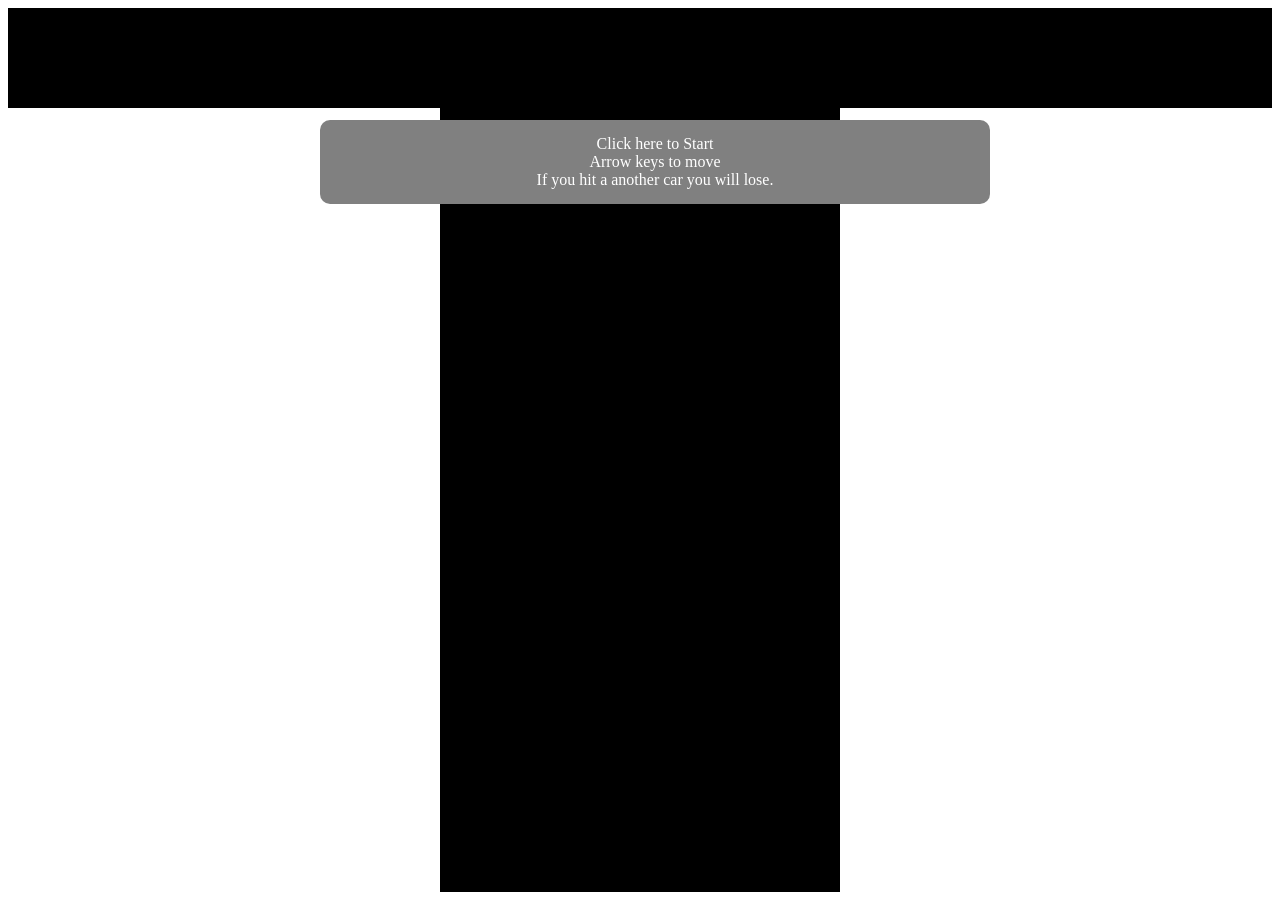
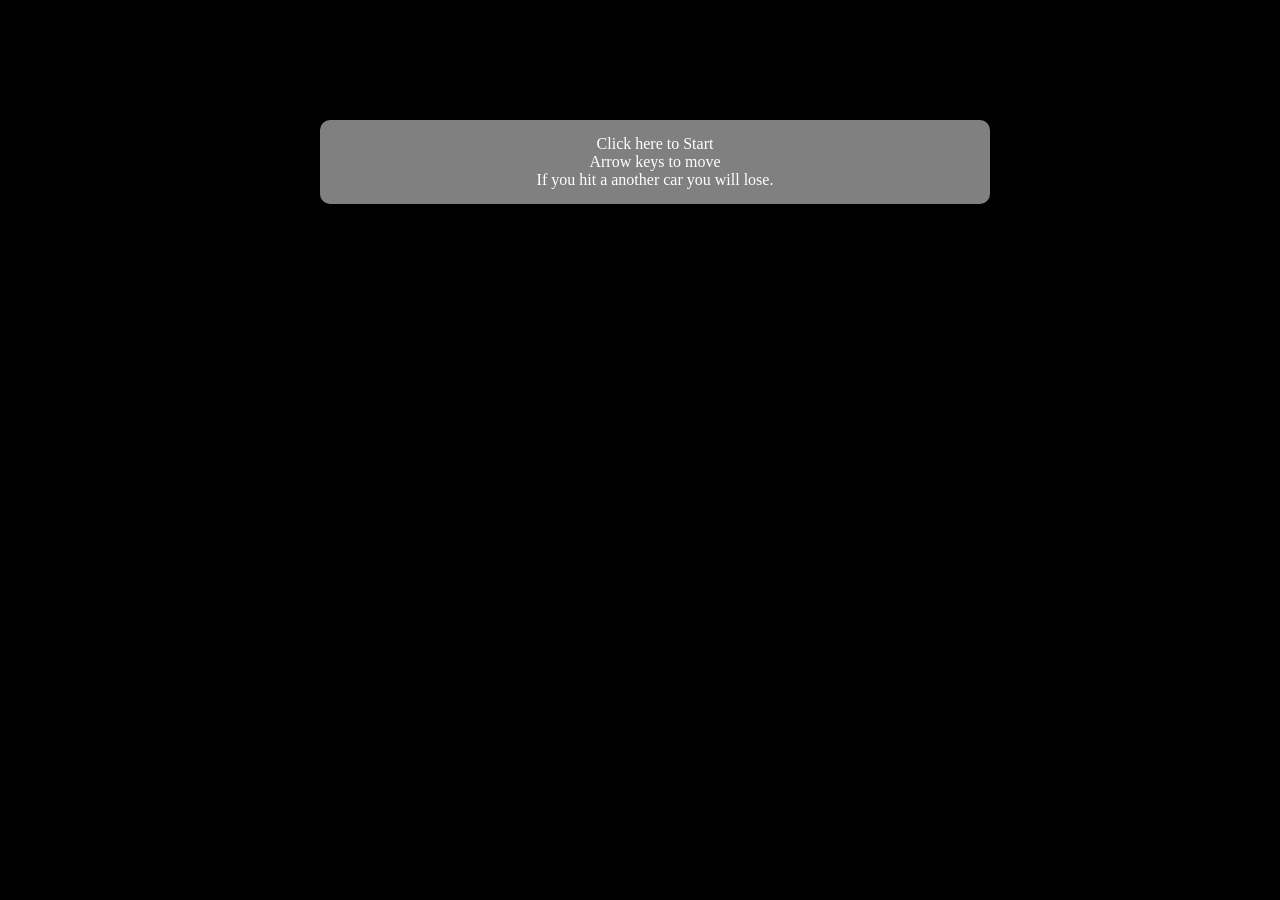
Before and after one commit to Kabe3r/Car-Game, a plain HTML site: page index.html in a window 1280 px wide. Drawn offline with Linux system fonts and the light colour scheme.

Commit message:
change color

```diff
--- a/index.css
+++ b/index.css
@@ -1,9 +1,13 @@
+body {
+      margin: 0;
+      padding: 0;
+      background: black;
+}
 .hide {
       display: none;
 }
 
 .score {
-      background-color: black;
       height: 100px;
       text-align: center;
       color: white;
```
